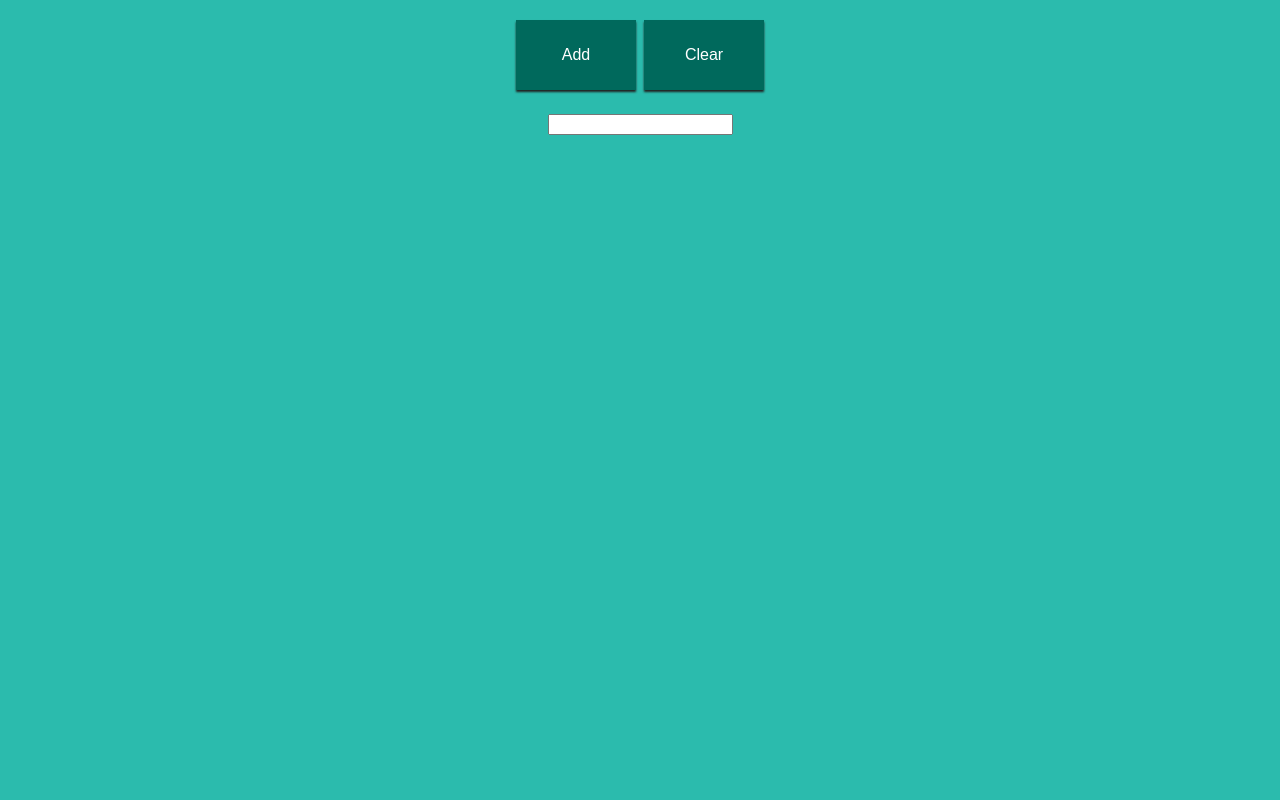
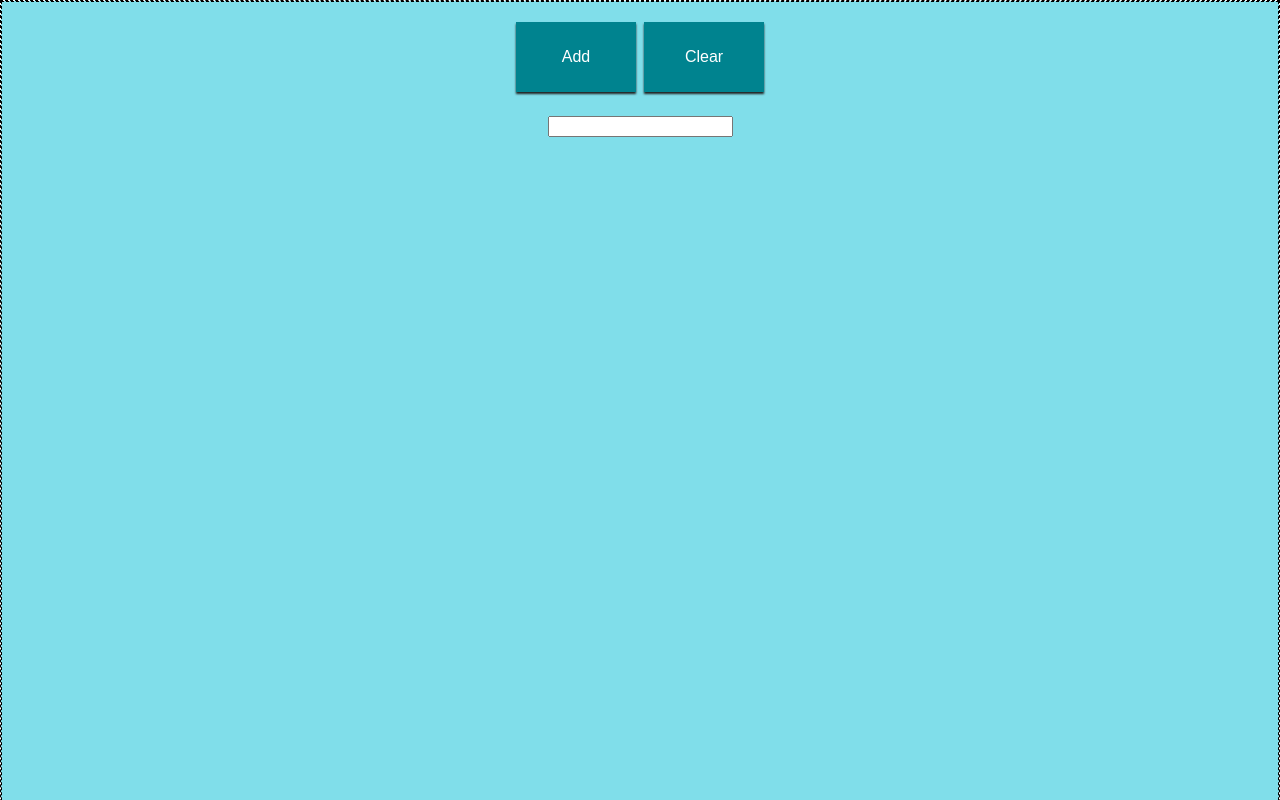
Before and after one commit to video-kid/todolist, a React (Create React App) app: page / in a window 1280 px wide. Shown: the top 800 px of the page. Built offline with nearby package versions, Linux system fonts and the light colour scheme.

Commit message:
i start to formating list, and i paste checkmark instade of bin

```diff
--- /dev/null
+++ b/public/clear.css
@@ -0,0 +1,102 @@
+/*
+html5doctor.com Reset Stylesheet
+v1.6.1
+Last Updated: 2010-09-17
+Author: Richard Clark - http://richclarkdesign.com
+Twitter: @rich_clark
+*/
+
+html, body, div, span, object, iframe,
+h1, h2, h3, h4, h5, h6, p, blockquote, pre,
+abbr, address, cite, code,
+del, dfn, em, img, ins, kbd, q, samp,
+small, strong, sub, sup, var,
+b, i,
+dl, dt, dd, ol, ul, li,
+fieldset, form, label, legend,
+table, caption, tbody, tfoot, thead, tr, th, td,
+article, aside, canvas, details, figcaption, figure,
+footer, header, hgroup, menu, nav, section, summary,
+time, mark, audio, video {
+    margin:0;
+    padding:0;
+    border:0;
+    outline:0;
+    font-size:100%;
+    vertical-align:baseline;
+    background:transparent;
+}
+
+body {
+    line-height:1;
+}
+
+article,aside,details,figcaption,figure,
+footer,header,hgroup,menu,nav,section {
+    display:block;
+}
+
+nav ul {
+    list-style:none;
+}
+
+blockquote, q {
+    quotes:none;
+}
+
+blockquote:before, blockquote:after,
+q:before, q:after {
+    content:'';
+    content:none;
+}
+
+a {
+    margin:0;
+    padding:0;
+    font-size:100%;
+    vertical-align:baseline;
+    background:transparent;
+}
+
+/* change colours to suit your needs */
+ins {
+    background-color:#ff9;
+    color:#000;
+    text-decoration:none;
+}
+
+/* change colours to suit your needs */
+mark {
+    background-color:#ff9;
+    color:#000;
+    font-style:italic;
+    font-weight:bold;
+}
+
+del {
+    text-decoration: line-through;
+}
+
+abbr[title], dfn[title] {
+    border-bottom:1px dotted;
+    cursor:help;
+}
+
+table {
+    border-collapse:collapse;
+    border-spacing:0;
+}
+
+/* change border colour to suit your needs */
+hr {
+    display:block;
+    height:1px;
+    border:0;
+    border-top:1px solid #cccccc;
+    margin:1em 0;
+    padding:0;
+}
+
+input, select {
+    vertical-align:middle;
+}
--- a/public/index.html
+++ b/public/index.html
@@ -4,6 +4,7 @@
     <meta charset="utf-8">
     <meta name="viewport" content="width=device-width, initial-scale=1, shrink-to-fit=no">
     <meta name="theme-color" content="#000000">
+    <link rel="Stylesheet" type="text/css" href="clear.css" />
     <!--
       manifest.json provides metadata used when your web app is added to the
       homescreen on Android. See https://developers.google.com/web/fundamentals/engage-and-retain/web-app-manifest/
@@ -36,5 +37,7 @@
       To begin the development, run `npm start` or `yarn start`.
       To create a production bundle, use `npm run build` or `yarn build`.
     -->
+    <script src="https://use.fontawesome.com/a5044cee05.js"></script>
+    <link rel="stylesheet" href="https://use.fontawesome.com/releases/v5.0.9/css/all.css" integrity="sha384-5SOiIsAziJl6AWe0HWRKTXlfcSHKmYV4RBF18PPJ173Kzn7jzMyFuTtk8JA7QQG1" crossOrigin="anonymous"/>
   </body>
 </html>
--- a/src/App.css
+++ b/src/App.css
@@ -4,13 +4,13 @@
 
 .App {
     text-align: center;
-    background-color: #2BBBAD;
+    background-color: #80deea;
     width: 100%;
     min-height: 100vw;
 }
 
 button {
-    background-color: #00695c;
+    background-color: #00838f;
     border: none;
     color: white;
     height: 70px;
--- a/src/App.js
+++ b/src/App.js
@@ -19,7 +19,7 @@
     list[this.state.lastTaskId] = {
       id: this.state.lastTaskId,
       details: this.state.details,
-      taskDate: Date()
+      taskDate: new Date()
     }
 
     let nextTaskId = this.state.lastTaskId + 1;
@@ -76,9 +76,6 @@
         </form>
           <List items={this.state.toDoList} delete={this.deleteCurrent}/>
 
-                  <script src="https://use.fontawesome.com/a5044cee05.js"></script>
-          <link rel="stylesheet" href="https://use.fontawesome.com/releases/v5.0.9/css/all.css" integrity="sha384-5SOiIsAziJl6AWe0HWRKTXlfcSHKmYV4RBF18PPJ173Kzn7jzMyFuTtk8JA7QQG1" crossOrigin="anonymous"/>
-
       </div>
     );
   }
--- a/src/List.css
+++ b/src/List.css
@@ -1,29 +1,23 @@
-ul, li {
-    margin: 0;
-    padding: 0;
-    border: 0;
-    outline: 0;
-    font-size: 100%;
-    vertical-align: baseline;
-    background: transparent;
-}
-
 .itemList {
     margin: 20px;
     list-style-type: none;
+    margin: auto;
+}
+
+div {
+    border: 1px dashed black;
+}
+
+.containerOfAll * {
+    float: left;
 }
 
 .itemList li {
-    background-color: #80cbc4;
-    width: 50%;
-    margin: auto;
+    background-color: #b2ebf2;
+    width: 70%;
     font-size: 30px;
     color: #004d40;
-    border: 1px solid #2BBBAD;
-}
-
-.taskNumber {
-
+    border: 1px solid #4dd0e1;
 }
 
 .taskNumber i {
@@ -34,3 +28,8 @@
 .taskDetails {
 
 }
+
+.fas.fa-check-square {
+    font-size: 30px;
+    color: white;
+}
--- a/src/List.js
+++ b/src/List.js
@@ -5,17 +5,27 @@
   <ul className="itemList">
     {
       props.items.map((item, index) => <li key={index}>
+      <div className="containerOfAll">
       <div className='taskNumber'>
-        <div className='titleContainer'>
-        {item.taskDate} Task number {item.id}
+        <div className='headerContainer'>
+          <div className='timeContainer'>
+          {new Intl.DateTimeFormat('pl-PL').format(item.taskDate)}
+          </div>
+          <div className="titleContainer">
+            Task number {item.id}
+          </div>
         </div>
-        <div className='iconContainer'>
-          <i className="fas fa-trash-alt"  onClick={() => props.delete(index)}></i>
-        </div>
+          <div className='iconContainer'>
+            <i className="fas fa-check-square"  onClick={() => props.delete(index)}></i>
+          </div>
       </div>
       <div className='taskDetails'> {item.details}</div>
+      </div>
+      <div style={{clear: 'both'}}></div>
       </li>)
+
     }
+
   </ul>
 );
 
```
